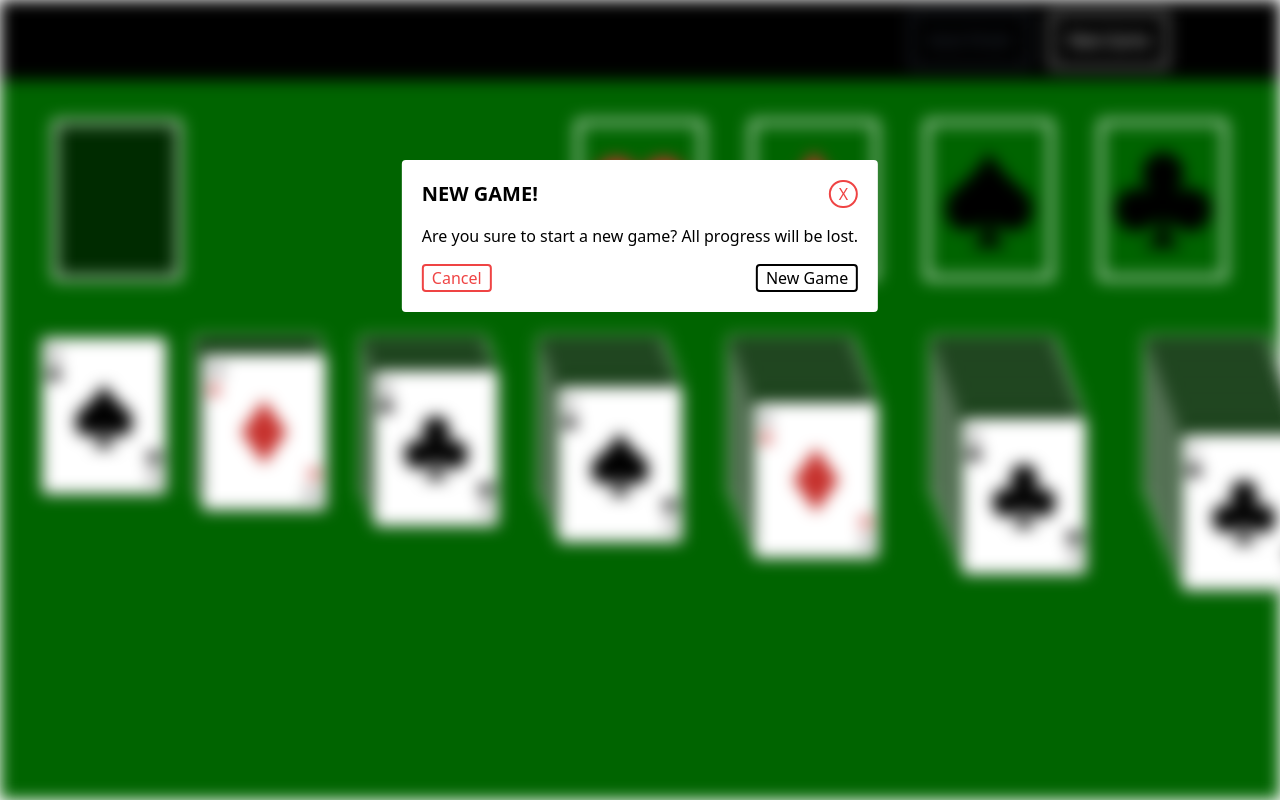
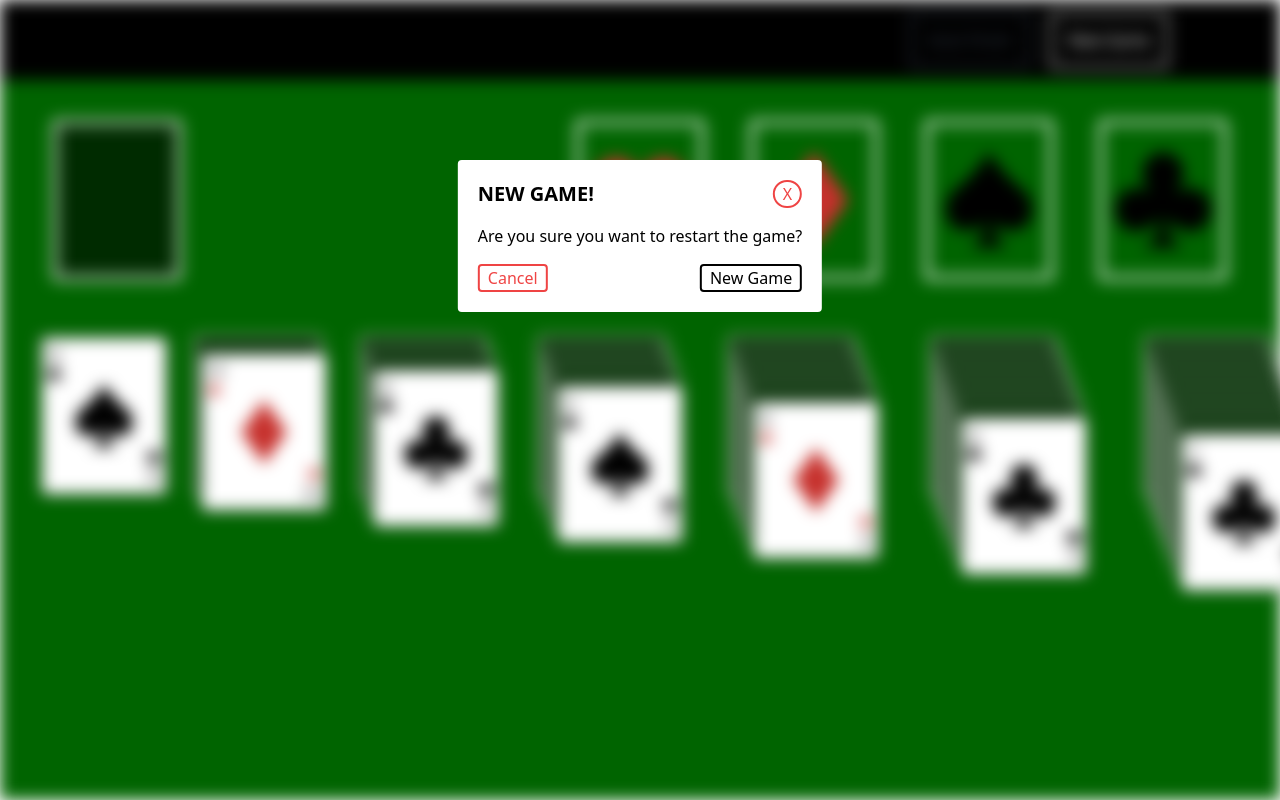
Before and after one commit to Spencehiko/solitaire, a Vue app: page / in a window 1280 px wide. Both pictures are taken after a click on the button "New Game". Shown: the top 800 px of the page. Built offline with nearby package versions, Linux system fonts and the light colour scheme.

Commit message:
fix! confirm dialog fixed

```diff
--- a/src/App.vue
+++ b/src/App.vue
@@ -7,11 +7,11 @@ import { storeToRefs } from "pinia";
 import { useMainStore } from "@/stores/store";
 
 const store = useMainStore();
-const { isConfirmDialogOpen } = storeToRefs(store);
+const { confirmDialog } = storeToRefs(store);
 </script>
 
 <template>
-    <div :class="{ blur: isConfirmDialogOpen }">
+    <div :class="{ blur: confirmDialog.show }">
         <HeaderMenu />
         <main class="bg-dark-green h-screen-20">
             <GamePage />
--- a/src/components/ConfirmDialog.vue
+++ b/src/components/ConfirmDialog.vue
@@ -3,19 +3,19 @@ import { useMainStore } from "@/stores/store";
 import { storeToRefs } from "pinia";
 
 const store = useMainStore();
-const { isConfirmDialogOpen } = storeToRefs(store);
+const { confirmDialog } = storeToRefs(store);
 const { newGame } = store;
 </script>
 
 <template>
-    <div class="absolute left-1/2 -translate-x-1/2 top-40 bg-white text-black rounded p-5" v-if="isConfirmDialogOpen">
+    <div class="absolute left-1/2 -translate-x-1/2 top-40 bg-white text-black rounded p-5" v-if="confirmDialog.show">
         <div class="flex justify-between mb-4">
             <h3 class="text-xl font-bold">NEW GAME!</h3>
-            <button @click="isConfirmDialogOpen = false" class="rounded-full border-2 border-red-500 px-2 text-red-500">X</button>
+            <button @click="confirmDialog.show = false" class="rounded-full border-2 border-red-500 px-2 text-red-500">X</button>
         </div>
-        <span>Are you sure to start a new game? All progress will be lost.</span>
+        <span>{{ confirmDialog.message }}</span>
         <div class="flex justify-between mt-4">
-            <button @click="isConfirmDialogOpen = false" class="rounded border-2 border-red-500 px-2 text-red-500">Cancel</button>
+            <button @click="confirmDialog.show = false" class="rounded border-2 border-red-500 px-2 text-red-500" v-show="confirmDialog.type === 'restart'">Cancel</button>
             <button @click="newGame" class="rounded border-2 border-black px-2 text-black">New Game</button>
         </div>
     </div>
--- a/src/components/GamePage.vue
+++ b/src/components/GamePage.vue
@@ -4,11 +4,12 @@ import { storeToRefs } from "pinia";
 import { onMounted } from "vue";
 
 const store = useMainStore();
-const { cards, activeCardIndex, board, slots } = storeToRefs(store);
+const { cards, activeCardIndex, board, slots, confirmDialog } = storeToRefs(store);
 const { startGame, nextCard, getCardNumber, getCardSuit, sendCardToSlot, sendCardToSlotFromBoard, checkDrop, checkDropFromCards } = store;
 
 onMounted(() => {
     activeCardIndex.value = -1;
+    confirmDialog.value.show = false;
     if (!cards.value[0] && board.value.every((column) => column.length === 0)) {
         startGame();
     }
--- a/src/components/HeaderMenu.vue
+++ b/src/components/HeaderMenu.vue
@@ -14,11 +14,11 @@ const { cards, board } = storeToRefs(store);
             <button
                 @click="autoFinish(300)"
                 class="text-white border-2 border-white rounded p-4 h-14 leading-3 my-auto disabled:text-gray-700 disabled:border-gray-700 disabled:cursor-not-allowed"
-                :disabled="!(cards.length === 0 && board.every((column) => column.every((card) => card > 0) && column.length !== 0))"
+                :disabled="!(cards.length === 0 && board.every((column) => column.every((card) => card > 0)))"
             >
                 Auto Finish
             </button>
-            <button @click="showConfirmDialog()" class="text-white border-2 border-white rounded p-4 h-14 leading-3 my-auto">New Game</button>
+            <button @click="showConfirmDialog('restart')" class="text-white border-2 border-white rounded p-4 h-14 leading-3 my-auto">New Game</button>
         </div>
     </div>
 </template>
--- a/src/stores/store.ts
+++ b/src/stores/store.ts
@@ -7,7 +7,15 @@ export const useMainStore = defineStore({
         cards: [] as number[],
         activeCardIndex: -1 as number,
         slots: [-1, -1, -1, -1] as [number, number, number, number],
-        isConfirmDialogOpen: false as boolean,
+        confirmDialog: {
+            show: false as boolean,
+            message: "" as string,
+            type: "restart" as "newGame" | "restart",
+        } as {
+            show: boolean;
+            message: string;
+            type: "newGame" | "restart";
+        },
         isAutoFinishAvailable: false as boolean,
     }),
     getters: {},
@@ -76,14 +84,14 @@ export const useMainStore = defineStore({
             const number = this.getCardNumber(card);
             if ((this.slots[suit] === -1 && number === "A") || this.isOneLess(number, this.getCardNumber(this.slots[suit]))) {
                 this.slots[suit] = card;
+                this.cards.splice(this.cards.indexOf(card), 1);
                 this.previousCard();
-                this.cards.splice(this.cards.indexOf(card), 1);
             }
             const emptySlot = this.board.findIndex((slot) => slot.length === 0);
             if (number === "K" && emptySlot !== -1) {
                 this.board[emptySlot].push(card);
+                this.cards.splice(this.cards.indexOf(card), 1);
                 this.previousCard();
-                this.cards.splice(this.cards.indexOf(card), 1);
             }
         },
         sendCardToSlotFromBoard(card: number) {
@@ -158,22 +166,29 @@ export const useMainStore = defineStore({
             this.slots = [-1, -1, -1, -1];
             this.activeCardIndex = -1;
             this.startGame();
-            this.isConfirmDialogOpen = false;
+            this.confirmDialog.show = false;
         },
-        showConfirmDialog() {
-            this.isConfirmDialogOpen = true;
+        showConfirmDialog(type: "newGame" | "restart") {
+            this.confirmDialog = {
+                show: true,
+                type: type,
+                message: type === "newGame" ? "Congratulations, you won! Would you like to play another one?" : "Are you sure you want to restart the game?",
+            };
         },
         autoFinish(timeout: number) {
             this.board.forEach((column) => {
                 if (column.length !== 0) {
-                    setTimeout(() => {
-                        if (!this.board.every((column) => column.length === 0)) {
+                    if (!this.board.every((column) => column.length === 0)) {
+                        setTimeout(() => {
                             this.sendCardToSlotFromBoard(column[column.length - 1]);
                             this.autoFinish(timeout + 300);
-                        }
-                    }, timeout);
+                        }, timeout);
+                    }
                 }
             });
+            setTimeout(() => {
+                this.showConfirmDialog("newGame");
+            }, 1000);
         },
     },
     persist: true,
```
